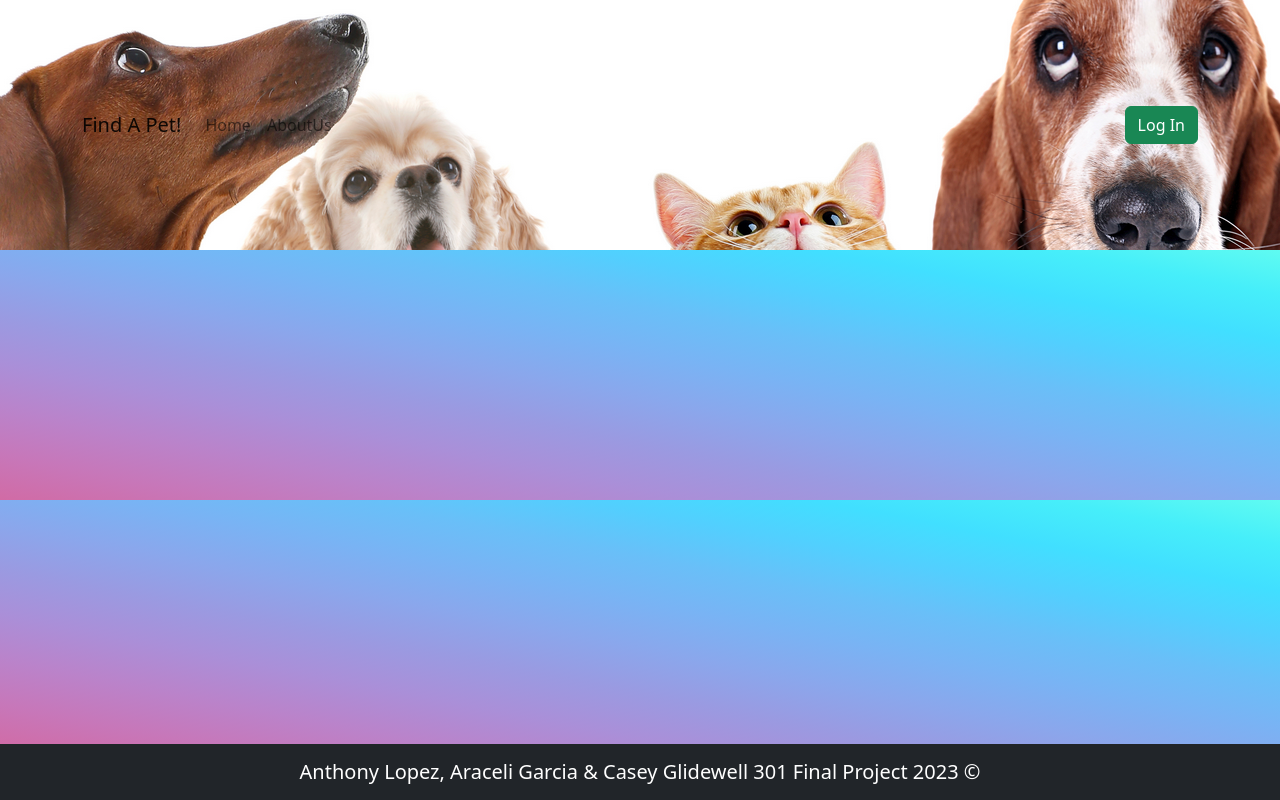
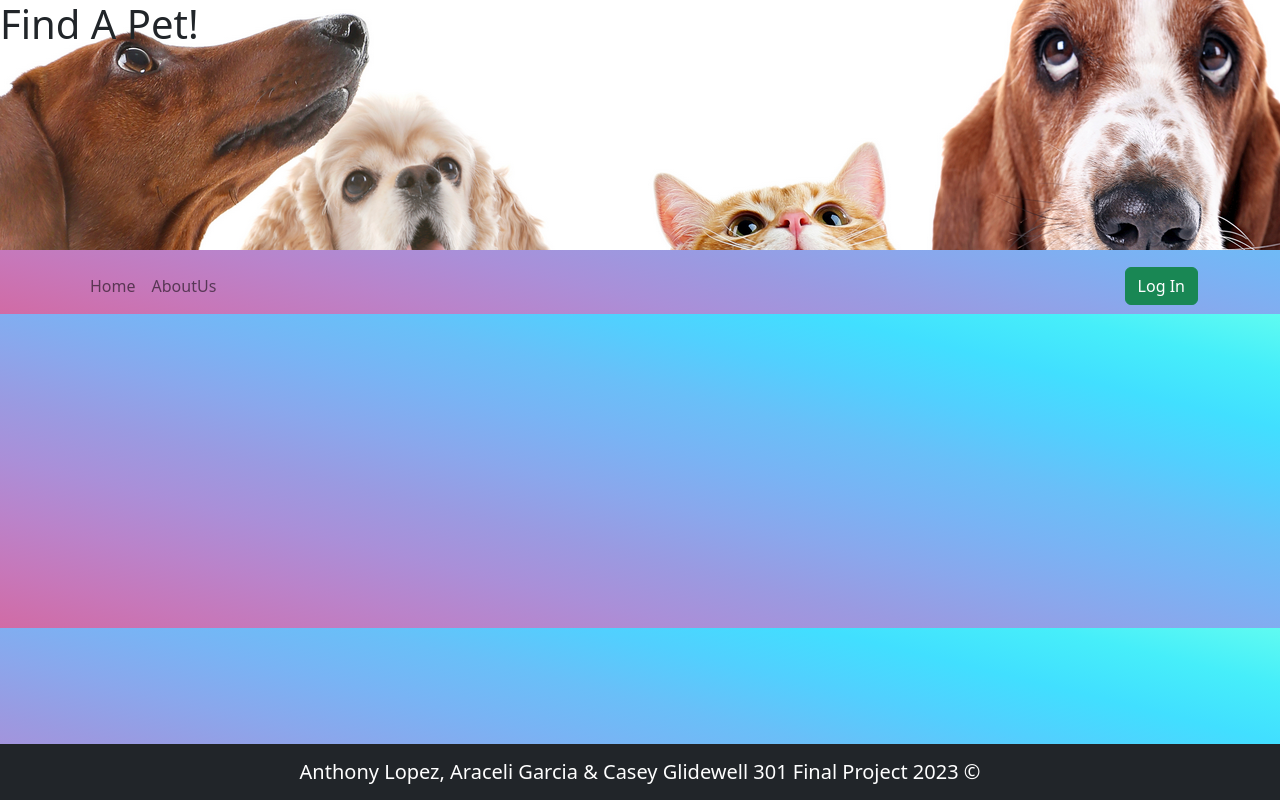
Before and after one commit to Ostyantic/FindAPet-frontend, a React (Create React App) app: page /profile in a window 1280 px wide. Built offline with nearby package versions, Linux system fonts and the light colour scheme; no server answers.

Commit message:
navbar shifted

```diff
--- a/src/App.js
+++ b/src/App.js
@@ -7,13 +7,13 @@ import Profile from './components/profile';
 import AboutUs from './components/about-us';
 import Footer from './components/Footer';
 import Animals from './components/Animals';
+import NavigationBar from './components/Navbar';
 
 import {
   BrowserRouter as Router,
   Routes,
   Route
 } from "react-router-dom";
-
 
 
 class App extends React.Component {
@@ -174,6 +174,7 @@ class App extends React.Component {
 
         <Router>
           <Header className='header' />
+          <NavigationBar className='navbar' />
           <Routes>
             <Route
               exact path='/'
--- a/src/components/Header.js
+++ b/src/components/Header.js
@@ -1,32 +1,13 @@
 import React from "react";
-import Nav from 'react-bootstrap/Nav';
-import Navbar from 'react-bootstrap/Navbar';
-import Container from 'react-bootstrap/Container';
+import '../style/App.css'
 
-import '../style/App.css'
-import LoginButton from './login';
-import LogoutButton from './logout';
-import { withAuth0 } from "@auth0/auth0-react";
 
 class Header extends React.Component {
   render() {
     return(
-      <Navbar className="header" expand='lg' variant="light">
-        <Container>
-          <Navbar.Brand href=''>Find A Pet!</Navbar.Brand>
-          <Navbar.Toggle aria-controls="basic-navbar-nav" />
-          <Navbar.Collapse id="basic-navbar-nav">
-            <Nav className="headerNav">
-              <Nav.Link href='/'>Home</Nav.Link>
-              {this.props.auth0.isAuthenticated && <Nav.Link href='/profile'>Profile</Nav.Link>}
-              <Nav.Link href='/aboutus'>AboutUs</Nav.Link>
-            </Nav>
-          </Navbar.Collapse>
-          {this.props.auth0.isAuthenticated ? <LogoutButton /> : <LoginButton />}
-        </Container>
-      </Navbar>
+     <h1>Find A Pet!</h1>
     )
   }
 }
 
-export default withAuth0(Header);
+export default Header;
--- /dev/null
+++ b/src/components/Navbar.js
@@ -0,0 +1,32 @@
+import React from "react";
+import Nav from 'react-bootstrap/Nav';
+import Navbar from 'react-bootstrap/Navbar';
+import Container from 'react-bootstrap/Container';
+import LoginButton from './login';
+import LogoutButton from './logout';
+import { withAuth0 } from "@auth0/auth0-react";
+
+
+class NavigationBar extends React.Component {
+  render() {
+    return(
+      <Navbar className="header" expand='lg' variant="light">
+        <Container>
+          {/* <Navbar.Brand href=''>Find A Pet!</Navbar.Brand> */}
+          <Navbar.Toggle aria-controls="basic-navbar-nav" />
+          <Navbar.Collapse id="basic-navbar-nav">
+            <Nav className="headerNav">
+              <Nav.Link href='/'>Home</Nav.Link>
+              {this.props.auth0.isAuthenticated && <Nav.Link href='/profile'>Profile</Nav.Link>}
+              <Nav.Link href='/aboutus'>AboutUs</Nav.Link>
+            </Nav>
+          </Navbar.Collapse>
+          {this.props.auth0.isAuthenticated ? <LogoutButton /> : <LoginButton />}
+        </Container>
+      </Navbar>
+    )
+  }
+
+}
+
+export default  withAuth0(NavigationBar);
--- a/src/style/App.css
+++ b/src/style/App.css
@@ -1,4 +1,4 @@
-.header {
+h1 {
   background-image: url(header-image.png);
   height: 250px;
 }
```
